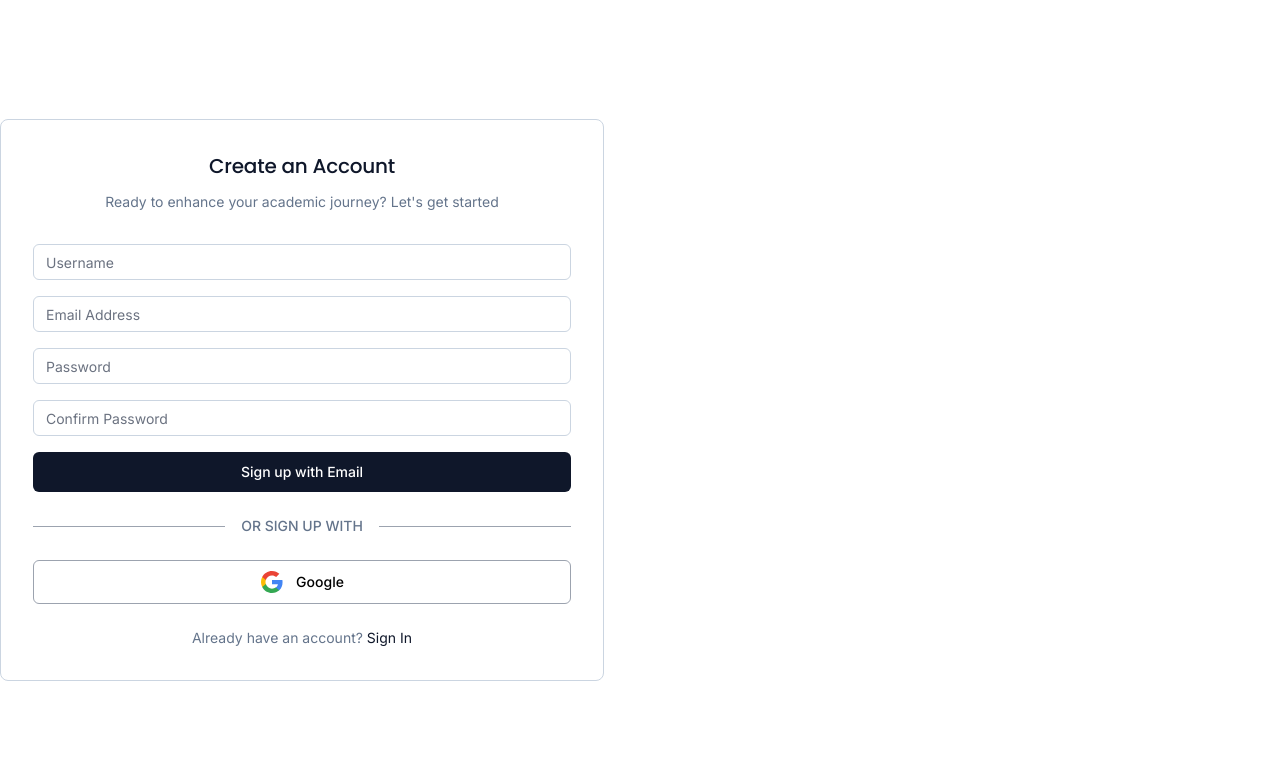
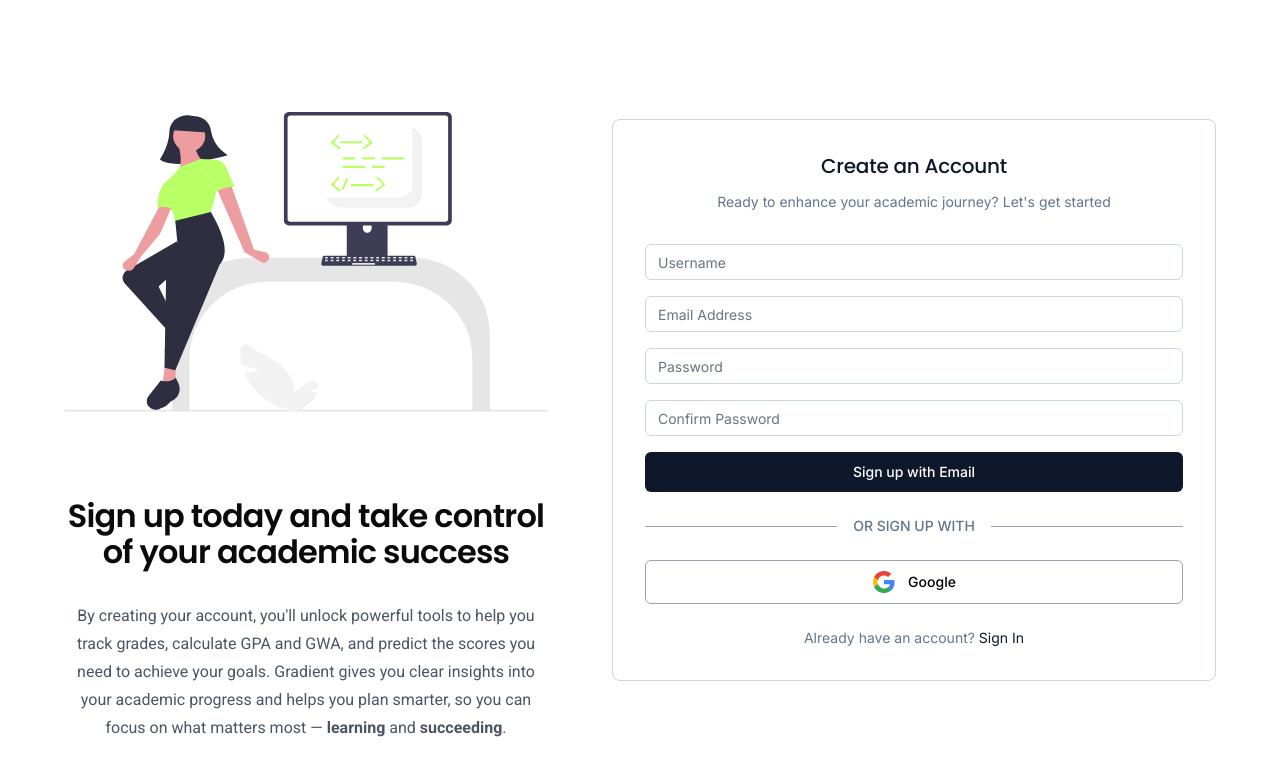
Before and after one commit to BinongoIsrael/academic-tracker, a Next.js app: page /signup in a window 1280 px wide. Shown: the top 776 px of the page. Built offline with nearby package versions, Linux system fonts and the light colour scheme.

Commit message:
refactor signup page to figma design

```diff
--- a/app/(auth)/signup/page.tsx
+++ b/app/(auth)/signup/page.tsx
@@ -1,10 +1,65 @@
 import React from "react";
 import { SignUpForm } from "./components/SignUpForm";
+import Image from "next/image";
+import type { Metadata } from "next";
+
+export const metadata: Metadata = {
+  title: "Sign Up",
+};
 
 const SignUpPage = () => {
   return (
-    <div className="flex h-svh items-center">
-      <SignUpForm />
+    <div className="min-h-screen bg-white">
+      <div className="lg:hidden flex flex-col items-center justify-center px-4 md:px-8 py-8">
+        <div className="w-full max-w-[604px] px-4 mb-12">
+          <SignUpForm />
+        </div>
+        <div className="relative w-full max-w-[400px] h-[300px] mb-8">
+          <Image
+            src="/signup-illustration.svg"
+            alt="Academic success illustration"
+            fill
+            className="object-contain"
+            priority
+          />
+        </div>
+        <h2 className="text-center font-semibold text-2xl leading-9 tracking-tight max-w-[499px] mb-6 px-4">
+          Sign up today and take control of your academic success
+        </h2>
+        <p className="text-center text-gray-600 leading-7 max-w-[652px] mb-8 px-4">
+          By creating your account, you'll unlock powerful tools to help you track grades,
+          calculate GPA and GWA, and predict the scores you need to achieve your goals.
+          Gradient gives you clear insights into your academic progress and helps you plan
+          smarter, so you can focus on what matters most — <span className="font-semibold">learning</span> and <span className="font-semibold">succeeding</span>.
+        </p>
+      </div>
+      <div className="hidden lg:flex items-center justify-center px-8 lg:px-16 py-8 min-h-screen">
+        <div className="flex flex-row items-center justify-center gap-16 max-w-7xl w-full">
+          <div className="flex flex-col items-center max-w-[654px] space-y-8">
+            <div className="relative w-full h-[407px]">
+              <Image
+                src="/signup-illustration.svg"
+                alt="Academic success illustration"
+                fill
+                className="object-contain"
+                priority
+              />
+            </div>
+            <h2 className="text-center font-semibold text-[32px] leading-9 tracking-tight max-w-[499px]">
+              Sign up today and take control of your academic success
+            </h2>
+            <p className="text-center text-gray-600 leading-7 max-w-[652px]">
+              By creating your account, you'll unlock powerful tools to help you track grades,
+              calculate GPA and GWA, and predict the scores you need to achieve your goals.
+              Gradient gives you clear insights into your academic progress and helps you plan
+              smarter, so you can focus on what matters most — <span className="font-semibold">learning</span> and <span className="font-semibold">succeeding</span>.
+            </p>
+          </div>
+          <div className="w-full max-w-[604px]">
+            <SignUpForm />
+          </div>
+        </div>
+      </div>
     </div>
   );
 };
```
